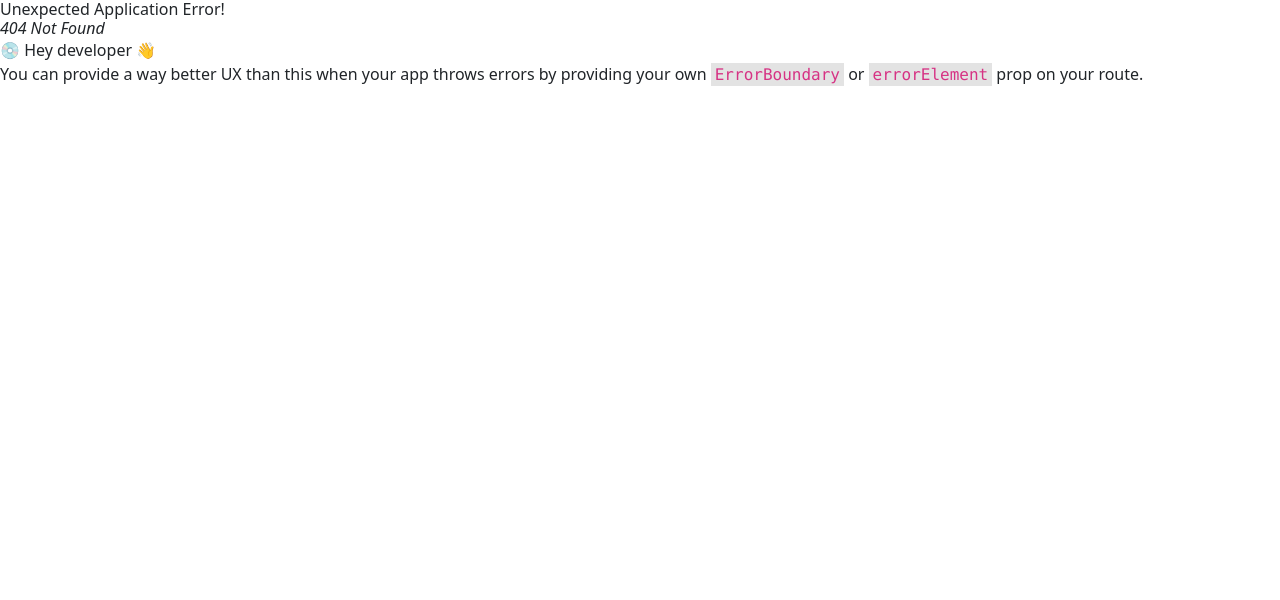
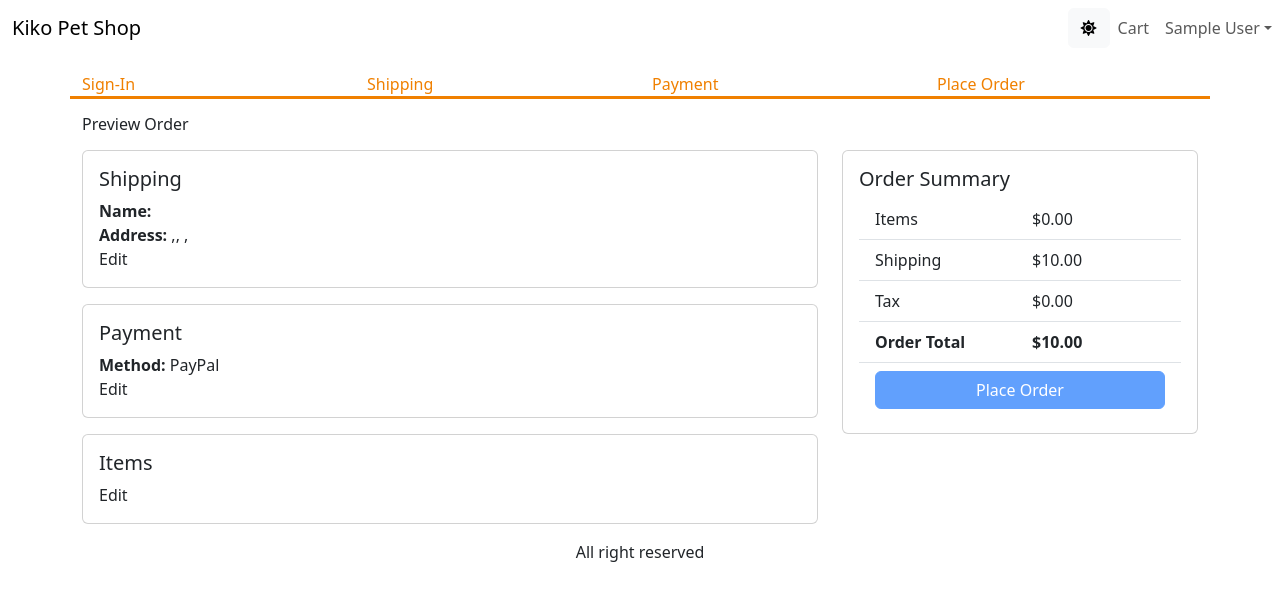
Before and after one commit to PraneethMalshan/Kiko_Pet_shop, a React (Vite) app in the folder frontend/: page /placeorder in a window 1280 px wide. Before the commit this address had no page. Shown: the top 600 px of the page. Built offline with nearby package versions, Linux system fonts and the light colour scheme; sample sign-in values are in the browser's storage.

Commit message:
Created Place Order Page

```diff
--- a/frontend/src/Store.tsx
+++ b/frontend/src/Store.tsx
@@ -1,6 +1,6 @@
 import React from "react"
 import { Cart, CartItem, ShippingAddress } from "./types/Cart"
-import { UserInfo } from "./types/UserInfo"
+import { UserInfo } from "./types/User"
 
 
 type AppState = {
@@ -42,6 +42,7 @@ type Action =
     | { type: 'SWITCH_MODE'}
     | { type: 'CART_ADD_ITEM'; payload: CartItem }
     | { type: 'CART_REMOVE_ITEM'; payload: CartItem }
+    | { type: 'CART_CLEAR' }
     | { type: 'USER_SIGNIN'; payload: UserInfo }
     | { type: 'USER_SIGNOUT' }
     | { type: 'SAVE_SHIPPING_ADDRESS'; payload: ShippingAddress }
@@ -76,6 +77,9 @@ function reducer(state: AppState, action: Action): AppState {
             localStorage.setItem('cartItems', JSON.stringify(cartItems))
             return { ...state, cart: { ...state.cart, cartItems } }
         }
+
+        case 'CART_CLEAR':
+            return {...state, cart: { ...state.cart, cartItems: [] } }
 
         case 'USER_SIGNIN':
             return { ...state, userInfo: action.payload}
--- a/frontend/src/apiClient.ts
+++ b/frontend/src/apiClient.ts
@@ -1,4 +1,5 @@
 import axios from "axios";
+import { error } from "console";
 
 const apiClient = axios.create({
     baseURL:
@@ -8,4 +9,17 @@ const apiClient = axios.create({
     },
 })
 
+apiClient.interceptors.request.use(async (config) => {
+    if (localStorage.getItem('userInfo'))
+        config.headers.Authorization = `Bearer ${
+            JSON.parse(localStorage.getItem('userInfo')!).token
+        }`
+
+    return config
+},
+    (error) => {
+        Promise.reject(error)
+    }
+)
+
 export default apiClient
--- /dev/null
+++ b/frontend/src/components/ProtectedRoute.tsx
@@ -0,0 +1,15 @@
+import { useContext } from "react";
+import { Store } from "../Store";
+import { Navigate, Outlet } from "react-router-dom";
+
+export default function ProtectedRoute() {
+    const {
+        state: { userInfo },
+      } = useContext(Store)
+
+      if (userInfo) {
+        return <Outlet />
+      } else {
+        return <Navigate to="/signin" />
+      }
+}
--- /dev/null
+++ b/frontend/src/hooks/orderHooks.ts
@@ -0,0 +1,22 @@
+import { ShippingAddress, CartItem } from './../types/Cart';
+import { useMutation } from "@tanstack/react-query";
+import apiClient from '../apiClient';
+import { Order } from '../types/Order';
+
+export const useCreateOrderMutation = () => useMutation({
+    mutationFn: async (order: {
+        orderItems: CartItem[]
+        ShippingAddress: ShippingAddress
+        paymentMethod: string
+        itemsPrice: number
+        shippingPrice: number
+        taxPrice: number
+        totalPrice: number
+    }) =>
+        (
+            await apiClient.post<{ message: string; order: Order }>(
+                `api/orders`,
+                order
+            )
+        ).data,
+})
--- a/frontend/src/main.tsx
+++ b/frontend/src/main.tsx
@@ -21,6 +21,8 @@ import SigninPage from './pages/SigninPage.tsx';
 import SignupPage from './pages/SignupPage.tsx';
 import ShippingAddressPage from './pages/ShippingAddressPage.tsx';
 import PaymentMethodPage from './pages/PaymentMethodPage.tsx';
+import ProtectedRoute from './components/ProtectedRoute.tsx';
+import PlaceOrderPage from './pages/PlaceOrderPage.tsx';
 
 const router = createBrowserRouter(
   createRoutesFromElements(
@@ -30,8 +32,11 @@ const router = createBrowserRouter(
       <Route path='cart' element={<CartPage />} />
       <Route path='signin' element={<SigninPage />} />
       <Route path='signup' element={<SignupPage />} />
-      <Route path='shipping' element={<ShippingAddressPage />} />
-      <Route path='payment' element={<PaymentMethodPage />} />
+      <Route path='' element={<ProtectedRoute />}>
+        <Route path='shipping' element={<ShippingAddressPage />} />
+        <Route path='payment' element={<PaymentMethodPage />} />
+        <Route path='placeorder' element={<PlaceOrderPage />} />
+      </Route>
 
 
 
--- /dev/null
+++ b/frontend/src/pages/PlaceOrderPage.tsx
@@ -0,0 +1,177 @@
+import { useContext, useEffect } from "react";
+import { Link, useNavigate } from "react-router-dom";
+import { Store } from "../Store";
+import { useCreateOrderMutation } from "../hooks/orderHooks";
+import { toast } from "react-toastify";
+import { getError } from "../utils";
+import { ApiError } from "../types/ApiError";
+import { Helmet } from "react-helmet-async";
+import CheckoutSteps from "../components/CheckoutSteps";
+import { Button, Card, Col, ListGroup, Row } from "react-bootstrap";
+import LoadingBox from "../components/LoadingBox";
+
+export default function PlaceOrderPage() {
+    const navigate = useNavigate()
+
+    const { state, dispatch} = useContext(Store)
+    const { cart, userInfo } = state
+
+    const round2 = (num: number) => Math.round(num * 100 + Number.EPSILON) / 100 // 123.2345 => 123.23
+
+    cart.itemsPrice = round2(
+        cart.cartItems.reduce((a, c) => a + c.quantity * c.price, 0)
+    )
+
+    cart.shippingPrice = cart.itemsPrice > 100 ? round2(0) : round2(10)
+    cart.taxPrice = round2(0.15 * cart.itemsPrice)
+    cart.totalPrice = cart.itemsPrice + cart.shippingPrice + cart.taxPrice
+
+    const { mutateAsync: createOrder, isLoading } = useCreateOrderMutation()
+
+    const placeOrderHandler = async () => {
+        try {
+            const data = await createOrder({
+                orderItems: cart.cartItems,
+                shippingAddress: cart.shippingAddress,
+                paymentMethod: cart.paymentMethod,
+                itemsPrice: cart.itemsPrice,
+                shippingPrice: cart.shippingPrice,
+                taxPrice: cart.taxPrice,
+                totalPrice: cart.totalPrice,
+            })
+            dispatch({ type: 'CART_CLEAR'})
+            localStorage.removeItem('cartItems')
+            navigate(`/order/${data.order._id}`)
+        } catch (err) {
+            toast.error(getError(err as ApiError))
+        }
+    }
+
+    useEffect(() => {
+        if (!cart.paymentMethod) {
+          navigate('/payment')
+        }
+    }, [cart, navigate])
+
+    return (
+        <div>
+            <CheckoutSteps step1 step2 step3 step4></CheckoutSteps>
+            <Helmet>
+                <title>Preview Order</title>
+            </Helmet>
+            <h1 className="my-3">Preview Order</h1>
+            <Row>
+                <Col md={8}>
+                    <Card className="mb-3">
+                        <Card.Body>
+                            <Card.Title>Shipping</Card.Title>
+                            <Card.Text>
+                            <strong>Name:</strong> {cart.shippingAddress.fullName} <br />
+                            <strong>Address: </strong> {cart.shippingAddress.address},
+                            {cart.shippingAddress.city}, {cart.shippingAddress.postalCode},
+                            {cart.shippingAddress.country}
+                            </Card.Text>
+                            <Link to="/shipping">Edit</Link>
+                        </Card.Body>
+                    </Card>
+
+                    <Card className="mb-3">
+                        <Card.Body>
+                            <Card.Title>Payment</Card.Title>
+                            <Card.Text>
+                            <strong>Method:</strong> {cart.paymentMethod}
+                            </Card.Text>
+                            <Link to="/payment">Edit</Link>
+                        </Card.Body>
+                    </Card>
+
+                    <Card className="mb-3">
+                        <Card.Body>
+                            <Card.Title>Items</Card.Title>
+                            <ListGroup variant="flush">
+                            {cart.cartItems.map((item) => (
+                                <ListGroup.Item key={item._id}>
+                                    <Row className="align-items-center">
+                                        <Col md={6}>
+                                            <img
+                                                src={item.image}
+                                                alt={item.name}
+                                                className="img-fluid rounded thumbnail"
+                                            ></img>{' '}
+                                            <Link to={`/product/${item.slug}`}>{item.name}</Link>
+                                        </Col>
+                                        <Col md={3}>
+                                        <span>{item.quantity}</span>
+                                        </Col>
+                                        <Col md={3}>${item.price}</Col>
+                                    </Row>
+                                </ListGroup.Item>
+                            ))}
+                            </ListGroup>
+                            <Link to="/cart">Edit</Link>
+                        </Card.Body>
+                    </Card>
+
+                </Col>
+
+                <Col md={4}>
+                    <Card>
+                        <Card.Body>
+                            <Card.Title>Order Summary</Card.Title>
+                            <ListGroup variant="flush">
+                                <ListGroup.Item>
+                                    <Row>
+                                    <Col>Items</Col>
+                                    <Col>${cart.itemsPrice.toFixed(2)}</Col>
+                                    </Row>
+                                </ListGroup.Item>
+
+                                <ListGroup.Item>
+                                    <Row>
+                                    <Col>Shipping</Col>
+                                    <Col>${cart.shippingPrice.toFixed(2)}</Col>
+                                    </Row>
+                                </ListGroup.Item>
+
+                                <ListGroup.Item>
+                                    <Row>
+                                        <Col>Tax</Col>
+                                        <Col>${cart.taxPrice.toFixed(2)}</Col>
+                                    </Row>
+                                </ListGroup.Item>
+
+                                <ListGroup.Item>
+                                    <Row>
+                                        <Col>
+                                            <strong> Order Total</strong>
+                                        </Col>
+                                        <Col>
+                                            <strong>${cart.totalPrice.toFixed(2)}</strong>
+                                        </Col>
+                                    </Row>
+                                </ListGroup.Item>
+
+                                <ListGroup.Item>
+                                    <div className="d-grid">
+                                    <Button
+                                        type="button"
+                                        onClick={placeOrderHandler}
+                                        disabled={cart.cartItems.length === 0 || isLoading}
+                                    >
+                                        Place Order
+                                    </Button>
+                                    </div>
+                                    {isLoading && <LoadingBox></LoadingBox>}
+                                </ListGroup.Item>
+
+                            </ListGroup>
+
+                        </Card.Body>
+                    </Card>
+                </Col>
+            </Row>
+        </div>
+    )
+
+
+}
--- /dev/null
+++ b/frontend/src/types/Order.ts
@@ -0,0 +1,19 @@
+import { CartItem, ShippingAddress } from "./Cart";
+import { User } from "./User";
+
+export type Order = {
+    _id: string
+    orderItems: CartItem[]
+    shippingAddress: ShippingAddress
+    paymentMethod: string
+    user: User
+    createdAt: string
+    isPaid: boolean
+    paidAt: string
+    isDeliverd: boolean
+    deliverdAt: string
+    itemsPrice: number
+    shippingPrice: number
+    taxPrice: number
+    totalPrice: number
+}
--- a/frontend/src/types/UserInfo.ts
+++ b/frontend/src/types/User.ts
@@ -1,4 +1,5 @@
-export type UserInfo = {
+export type User = {
+    _id: string
     name: string
     email: string
     token:string
```
Also changed, not shown: frontend/src/hooks/userHooks.ts (+11 -11 lines).
